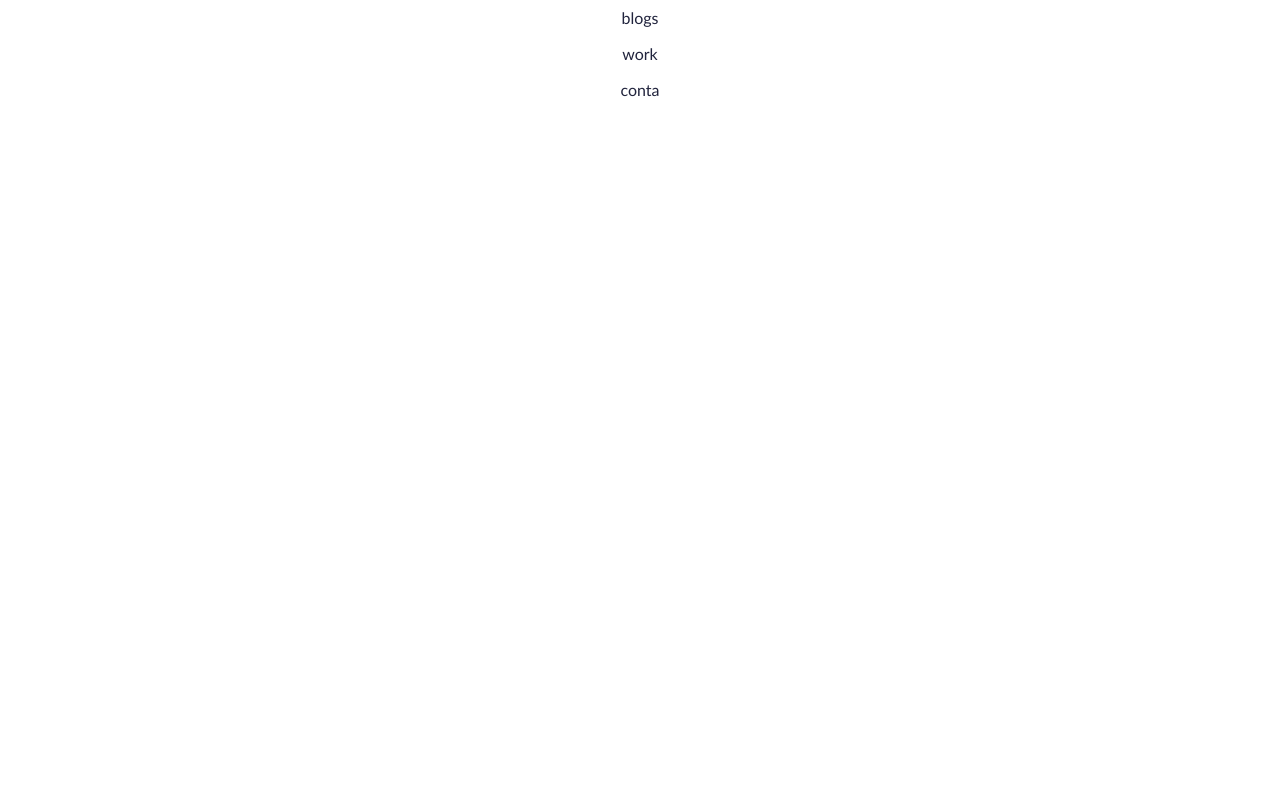
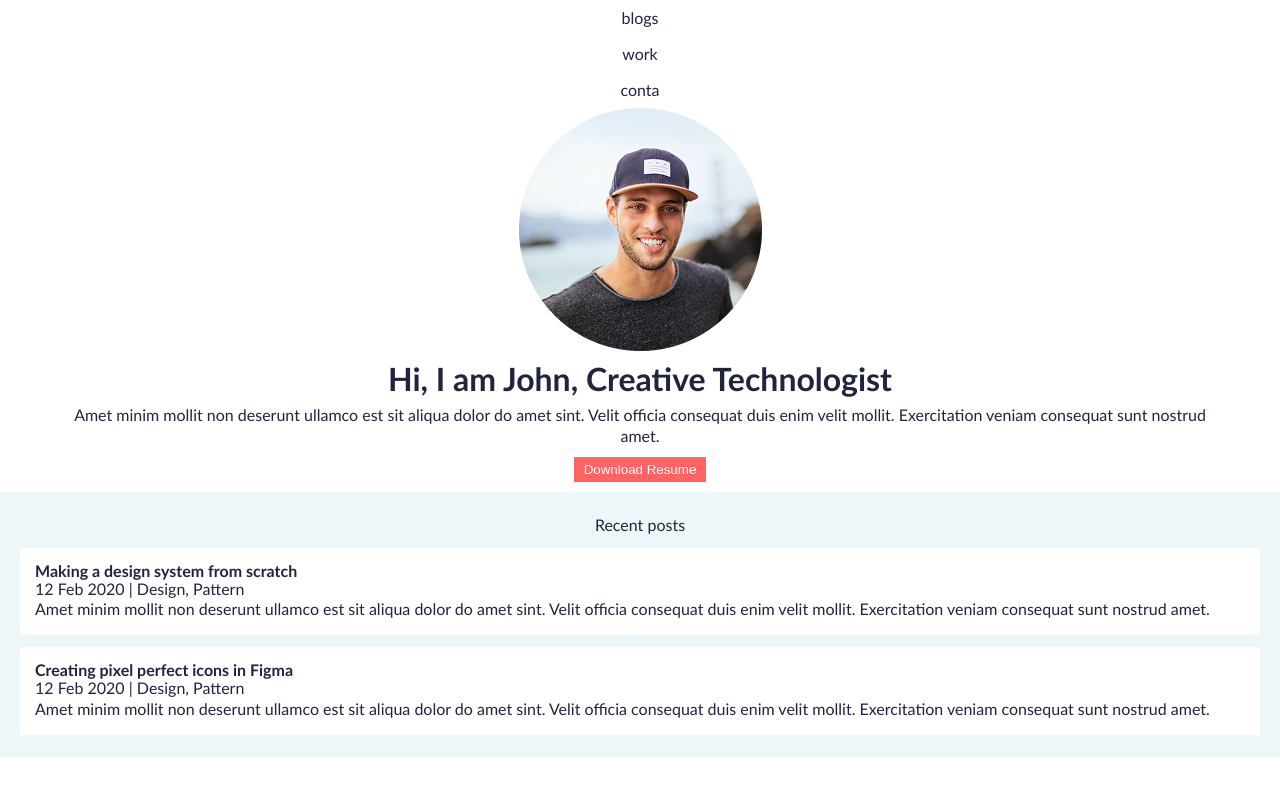
Before and after one commit to BrunnoDC/atv-portifolio1, a plain HTML site: page index.html in a window 1280 px wide. Drawn offline with Linux system fonts and the light colour scheme.

Commit message:
segunda aula css

```diff
--- a/css/syle.css
+++ b/css/syle.css
@@ -13,5 +13,60 @@ header ul li {
     text-align: center;
     padding: 10px 0 10px 0;
 
+}
+
+p {
+    line-height: 130%;
+}
+
+section.banner img {
+    width: 243;
+    height: 243;
+    top: 210px;
+    left: 760px;
 
 }
+
+section.banner {
+    text-align: center;
+    padding: 0 5% 0 5%;
+
+}
+
+section.banner h1 {
+    font-weight: bold;
+    font-size: 2rem;
+    margin: 10px 0 10px 0;
+}
+
+section.banner p button {
+    background-color: #FF6464;
+    color: #ffffff;
+    border: none;
+    display: inline-block;
+    margin: 10px;
+    padding: 5px 10px;
+
+}
+
+section.posts {
+    background-color: #EDF7FA;
+    padding: 10px;
+}
+
+section.posts h2{
+    text-align: center;
+    margin: 15px;
+}
+
+section.posts ul li {
+    background-color: #ffffff;
+    padding: 15px;
+    margin: 12px 10px 12px 10px;
+}
+
+section.posts ul li h3 {
+    font-weight: bold;
+    font-size: 1,2rem;
+
+}
--- a/index.html
+++ b/index.html
@@ -21,7 +21,30 @@
         </nav>
     </header>
     <main>
+        <section id="banner" class="banner">
+            <img id="face" src="image/Ellipse 1.png" alt="face">
+            <h1>Hi, I am John,
+                Creative Technologist</h1>
+                <p>Amet minim mollit non deserunt ullamco est sit aliqua dolor do amet sint. Velit officia consequat duis enim velit mollit. Exercitation veniam consequat sunt nostrud amet.</p>
 
+               <p> <button>Download Resume</button> </p>
+        </section>
+        <section id="posts" class="posts">
+            <h2>Recent posts</h2>
+            <ul><li>
+                <h3>Making a design system from scratch</h3>
+                <p>12 Feb 2020 | Design, Pattern</p>
+                <p>Amet minim mollit non deserunt ullamco est sit aliqua dolor do amet sint. Velit officia consequat duis enim velit mollit. Exercitation veniam consequat sunt nostrud amet.</p>
+
+                </li>
+                <li>
+                    <h3>Creating pixel perfect icons in Figma</h3>
+                    <p>12 Feb 2020 | Design, Pattern</p>
+                    <p>Amet minim mollit non deserunt ullamco est sit aliqua dolor do amet sint. Velit officia consequat duis enim velit mollit. Exercitation veniam consequat sunt nostrud amet.</p>
+
+                </li>
+            </ul>
+        </section>
     </main>
 
 </body>
```
Also changed, not shown: image/Ellipse 1.png (added), image/portifolio.png (added).
